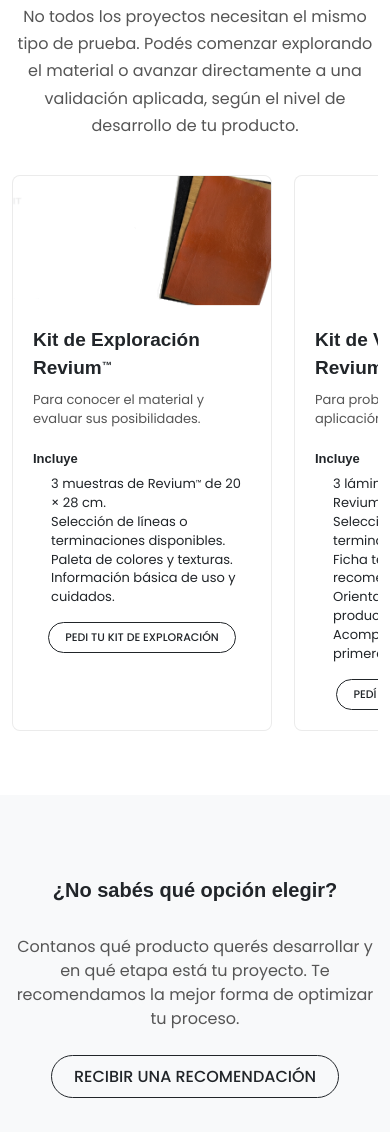
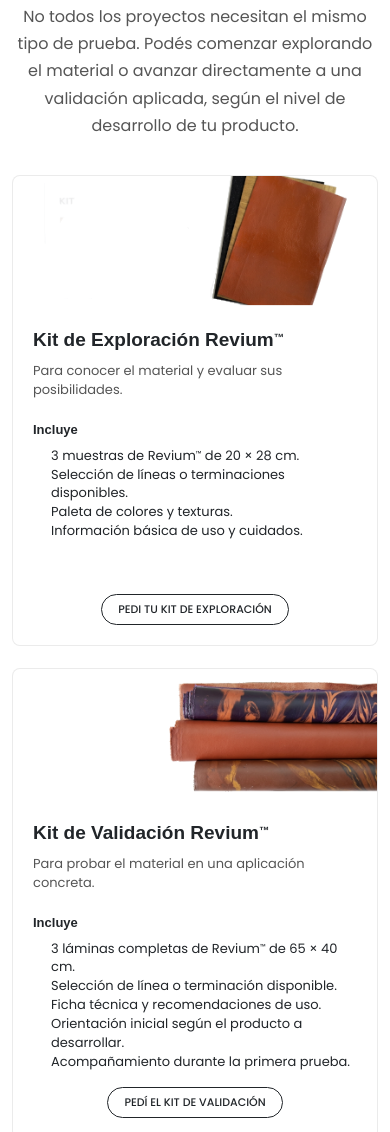
Before and after one commit to melinanisenbaum/masuso-web, a plain HTML site: page products-bioleathers.html in a window 390 px wide. Shown: the part 6201-7333 px from the top of the page. Drawn offline with Linux system fonts and the light colour scheme.

Commit message:
Stack product kit cards on mobile

```diff
--- a/css/custom-new.css
+++ b/css/custom-new.css
@@ -1150,6 +1150,10 @@ li {
 }
 
 @media (max-width: 767px) {
+  .revium-kits__cards {
+    grid-template-columns: minmax(0, 1fr);
+  }
+
   .revium-details__grid {
     grid-template-columns: 1fr;
   }
```
